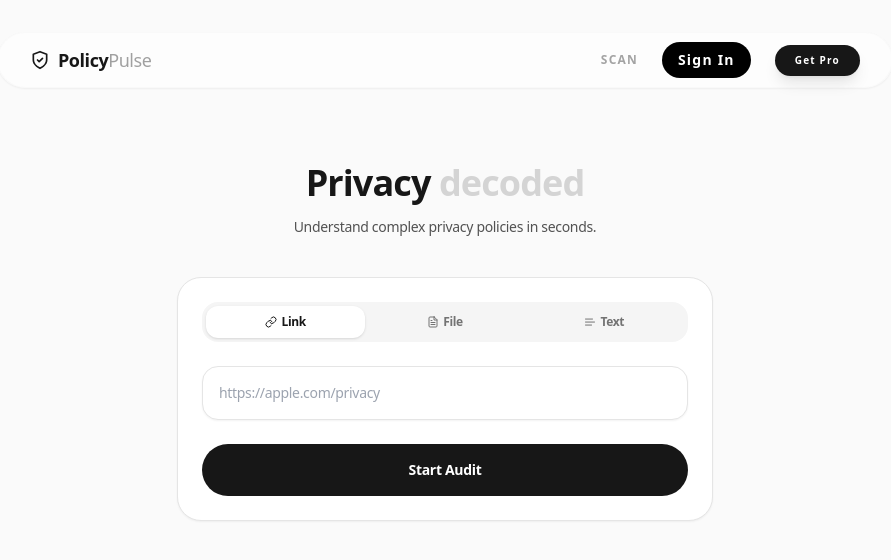
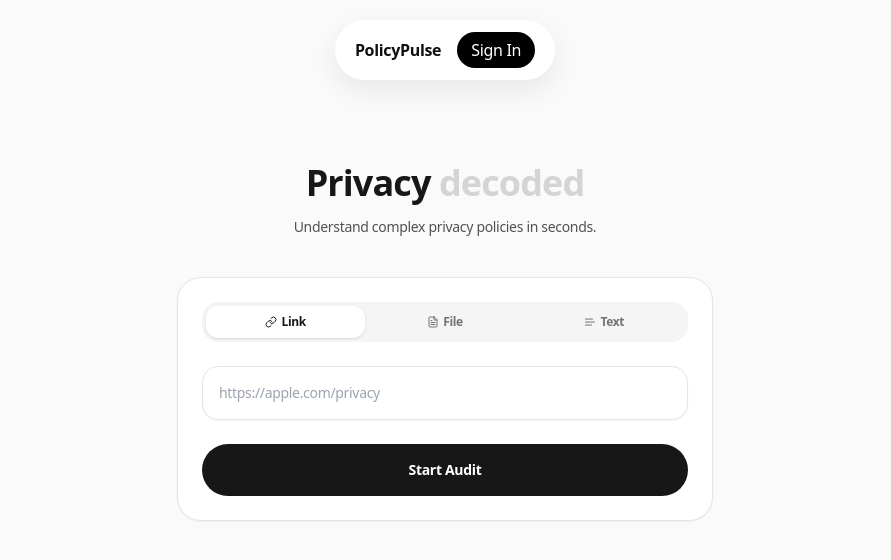
Before and after one commit to hitesh0702/policy-final-, a React (Vite) app: page / in a window 1280 px wide. Shown: the top 560 px of the page, without its empty margins (195-1086 px from the left). Built offline with nearby package versions, Linux system fonts and the light colour scheme; no server answers.

Commit message:
Update Header.tsx

```diff
--- a/components/Header.tsx
+++ b/components/Header.tsx
@@ -1,58 +1,54 @@
-import React, { useState } from 'react';
-import { Link } from 'react-router-dom';
-import ShieldCheckIcon from './icons/ShieldCheckIcon';
-import { supabase } from '../lib/supabase';
+import React from "react";
+import { supabase } from "../lib/supabase";
 
 const Header: React.FC = () => {
-  const [loading, setLoading] = useState(false);
-
-  const handleSignIn = async () => {
-    const email = window.prompt('Enter your email');
+  const handleLogin = async () => {
+    const email = window.prompt("Enter your email");
     if (!email) return;
 
-    setLoading(true);
-
-    const { error } = await supabase.auth.signInWithOtp({
-      email,
-    });
-
-    setLoading(false);
-
-    if (error) {
-      alert(error.message);
-    } else {
-      alert('Check your email for the login link');
-    }
+    const { error } = await supabase.auth.signInWithOtp({ email });
+    if (error) alert(error.message);
+    else alert("Check your email for login link");
   };
 
   return (
-    <header className="fixed top-8 left-0 right-0 z-50 px-6">
-      <div className="glass-nav max-w-4xl mx-auto flex h-14 items-center justify-between rounded-full px-8 shadow-sm border border-neutral-100/50">
+    <header
+      style={{
+        position: "fixed",
+        top: 20,
+        left: 0,
+        right: 0,
+        display: "flex",
+        justifyContent: "center",
+        zIndex: 100,
+      }}
+    >
+      <div
+        style={{
+          background: "white",
+          padding: "12px 20px",
+          borderRadius: 999,
+          boxShadow: "0 10px 30px rgba(0,0,0,0.08)",
+          display: "flex",
+          alignItems: "center",
+          gap: 16,
+        }}
+      >
+        <strong>PolicyPulse</strong>
 
-        <Link to="/" className="flex items-center space-x-2 group">
-          <ShieldCheckIcon className="h-5 w-5 text-neutral-900 transition-transform group-hover:scale-110" />
-          <span className="text-lg font-bold tracking-tight text-neutral-900">
-            Policy<span className="font-medium opacity-40">Pulse</span>
-          </span>
-        </Link>
-
-        <nav className="flex items-center space-x-6 text-[12px] font-bold uppercase tracking-widest">
-          <Link to="/" className="text-neutral-400 hover:text-neutral-900 transition-colors">
-            Scan
-          </Link>
-
-          <button
-            onClick={handleSignIn}
-            disabled={loading}
-            className="px-4 py-2 rounded-full bg-black text-white text-sm font-bold hover:bg-neutral-800 transition disabled:opacity-50"
-          >
-            {loading ? 'Sending…' : 'Sign In'}
-          </button>
-
-          <button className="bg-neutral-900 text-white px-5 py-2 rounded-full text-[10px] font-bold hover:bg-neutral-800 transition-all shadow-lg shadow-neutral-900/10">
-            Get Pro
-          </button>
-        </nav>
+        <button
+          onClick={handleLogin}
+          style={{
+            background: "black",
+            color: "white",
+            border: "none",
+            padding: "6px 14px",
+            borderRadius: 999,
+            cursor: "pointer",
+          }}
+        >
+          Sign In
+        </button>
       </div>
     </header>
   );
```
